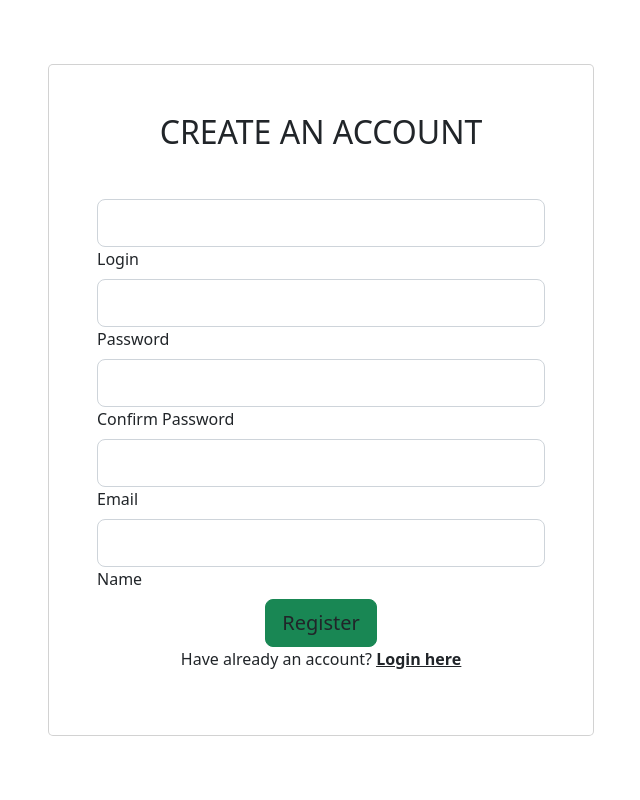
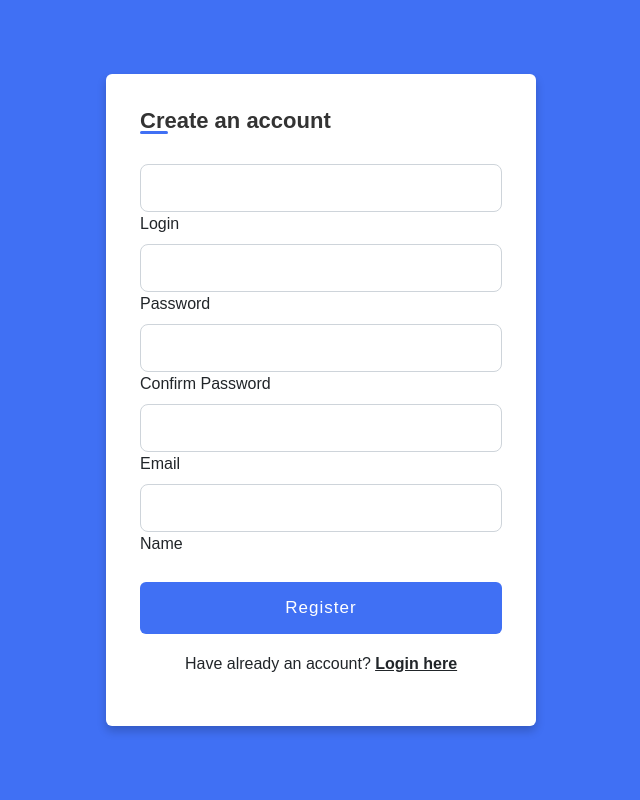
Before and after one commit to bembel1993/webAppJsonOOP, a PHP site: page /registration.php in a window 1280 px wide. Shown: the whole page, without its empty margins (319-959 px from the left). Run offline with PHP 8.4, Linux system fonts and the light colour scheme.

```diff
--- a/account.php
+++ b/account.php
@@ -20,7 +20,7 @@ include('includeForAccount.php');
     <link href="https://fonts.googleapis.com/css?family=Roboto:300,400,500,700" rel="stylesheet">
     <link href="https://cdn.jsdelivr.net/npm/bootstrap@5.2.3/dist/css/bootstrap.min.css" rel="stylesheet" integrity="sha384-rbsA2VBKQhggwzxH7pPCaAqO46MgnOM80zW1RWuH61DGLwZJEdK2Kadq2F9CUG65" crossorigin="anonymous">
     <link rel="stylesheet" href="https://maxcdn.bootstrapcdn.com/bootstrap/3.3.7/css/bootstrap.min.css">
-    <link rel="stylesheet" type="text/css" href="style.css" />
+
     <script src="https://ajax.googleapis.com/ajax/libs/jquery/3.6.1/jquery.min.js"></script>
 
 </head>
@@ -29,7 +29,7 @@ include('includeForAccount.php');
     <header>
         <div>
             <p>
-                <button type="button" class="btn btn-default btn-sm" style="float: right">
+                <button type="button" class="btn btn-info btn-lg" style="float: right">
                     <span class="glyphicon glyphicon-log-out"></span>
                     <!--<a href="?logout">Log out</a>-->
                     <a href="logout.php">Log out</a>
@@ -40,7 +40,7 @@ include('includeForAccount.php');
     </header>
     <div class="pri">
     </div>
-    <br><br><br><br>
+    <br><br>
 
     <a href="addUser.php">
         <button id="form" name="form" class="btn btn-danger">
--- a/registration.php
+++ b/registration.php
@@ -24,14 +24,8 @@ if (isset($_POST['submit'])) {
 </head>
 
 <body>
-    <section class="vh-100 bg-image">
-        <div class="mask d-flex align-items-center h-100 gradient-custom-3">
-            <div class="container h-100">
-                <div class="row d-flex justify-content-center align-items-center h-100">
-                    <div class="col-12 col-md-9 col-lg-7 col-xl-6">
-                        <div class="card" style="border-radius: 5px;">
-                            <div class="card-body p-5">
-                                <h2 class="text-uppercase text-center mb-5">Create an account</h2>
+    <div class="wrapper">
+        <h2>Create an account</h2>
 
         <form action="" method="post" enctype="multipart/form-data" autocomplete="off">
 
@@ -53,10 +47,8 @@ if (isset($_POST['submit'])) {
             <input type="text" id="name" name="name" class="form-control form-control-lg" />
             <label class="form-label" for="form3Example1cg">Name</label>
 
-                                    <div class="d-flex justify-content-center">
-                                        <button type="submit" id="submit" name="submit" value="submit" class="btn btn-success btn-block btn-lg gradient-custom-1 text-body">
-                                            Register
-                                        </button>
+            <div class="input-box button">
+                <input type="submit" id="submit" name="submit" value="Register">
             </div>
             <center>
                 <p>Have already an account?
@@ -67,11 +59,7 @@ if (isset($_POST['submit'])) {
             </center>
         </form>
 
-                            </div>
-                        </div>
-                    </div>
-                </div>
-            </div>
+
     </div>
     </section>
 </body>
--- a/style.css
+++ b/style.css
@@ -1,9 +1,105 @@
-.error{
+.error {
 	margin-top: 30px;
 	color: #af0c0c;
 }
 
-.success{
+.success {
 	margin-top: 30px;
 	color: green;
 }
+
+@import url('https://fonts.googleapis.com/css?family=Poppins:400,500,600,700&display=swap');
+*{
+  margin: 0;
+  padding: 0;
+  box-sizing: border-box;
+  font-family: 'Poppins', sans-serif;
+}
+body{
+  min-height: 100vh;
+  display: flex;
+  align-items: center;
+  justify-content: center;
+  background: #4070f4;
+}
+.wrapper{
+  position: relative;
+  max-width: 430px;
+  width: 100%;
+  background: #fff;
+  padding: 34px;
+  border-radius: 6px;
+  box-shadow: 0 5px 10px rgba(0,0,0,0.2);
+}
+.wrapper h2{
+  position: relative;
+  font-size: 22px;
+  font-weight: 600;
+  color: #333;
+}
+.wrapper h2::before{
+  content: '';
+  position: absolute;
+  left: 0;
+  bottom: 0;
+  height: 3px;
+  width: 28px;
+  border-radius: 12px;
+  background: #4070f4;
+}
+.wrapper form{
+  margin-top: 30px;
+}
+.wrapper form .input-box{
+  height: 52px;
+  margin: 18px 0;
+}
+form .input-box input{
+  height: 100%;
+  width: 100%;
+  outline: none;
+  padding: 0 15px;
+  font-size: 17px;
+  font-weight: 400;
+  color: #333;
+  border: 1.5px solid #C7BEBE;
+  border-bottom-width: 2.5px;
+  border-radius: 6px;
+  transition: all 0.3s ease;
+}
+.input-box input:focus,
+.input-box input:valid{
+  border-color: #4070f4;
+}
+form .policy{
+  display: flex;
+  align-items: center;
+}
+form h3{
+  color: #707070;
+  font-size: 14px;
+  font-weight: 500;
+  margin-left: 10px;
+}
+.input-box.button input{
+  color: #fff;
+  letter-spacing: 1px;
+  border: none;
+  background: #4070f4;
+  cursor: pointer;
+}
+.input-box.button input:hover{
+  background: #0e4bf1;
+}
+form .text h3{
+ color: #333;
+ width: 100%;
+ text-align: center;
+}
+form .text h3 a{
+  color: #4070f4;
+  text-decoration: none;
+}
+form .text h3 a:hover{
+  text-decoration: underline;
+}
--- a/userData.json
+++ b/userData.json
@@ -1 +1 @@
-{"0":{"id":1674819465,"login":"Vitali","password":"$2y$10$HHbzoTkqhS8b8Ivx5Hosre19ybYRffm5D0heKZQVLC.OT7S8KIuYe","confirm_password":"asdasd1","email":"a@mail","name":"aaa"},"3":{"id":1674819814,"login":"Avrelius","password":"$2y$10$\/B8XFmBRU2Zy1qrDJ6M5RerrdcLip7Q6EBubP9fzbMBGXJHFvzure","confirm_password":"zzzzzz1","email":"it@mail","name":"mark"},"4":{"id":1674820131,"login":"Jasons","password":"$2y$10$NEVU\/pe\/HQWfulM7LH0mVuRNi8aWO08kNHV8N1caS7DEJopXr6\/Va","confirm_password":"dddddd1","email":"jas@mail","name":"jas"},"5":{"id":1674820708,"login":"Martin1","password":"$2y$10$eMVwYM2eYOtB0zqibR.maeULgtOhBkU4EeAmDLAYo\/LgdrDSJu222","confirm_password":"zzzzzz1","email":"mar@mail","name":"mar"},"6":{"id":1674821150,"login":"sdasdasd","password":"$2y$10$r5qzqUGs.I\/FuzOu8BId7eMM3JVq2awKzdn8uMn0yuWxuWifRrhby","confirm_password":"ssssss1","email":"a@mail","name":"adasf"},"9":{"id":1674822441,"login":"Jasons12345","password":"$2y$10$wLZcW5ZHhusGPfob3vD8subN0I3CkHwn2s7OEHuzknjk8nns0RA8m","confirm_password":"qawsed1","email":"qwe@mail","name":"qwea"}}
+{"0":{"id":1674819465,"login":"Vitali","password":"$2y$10$kkNOm3p1Y4ymVz8TvPubhu0o1e3PLAcEIt83mRRC4lG5w3k7Qkl1y","confirm_password":"aaaaaa1","email":"a@mail","name":"Vitali"},"3":{"id":1674819814,"login":"Avrelius","password":"$2y$10$\/B8XFmBRU2Zy1qrDJ6M5RerrdcLip7Q6EBubP9fzbMBGXJHFvzure","confirm_password":"zzzzzz1","email":"it@mail","name":"mark"},"4":{"id":1674820131,"login":"Jasons","password":"$2y$10$NEVU\/pe\/HQWfulM7LH0mVuRNi8aWO08kNHV8N1caS7DEJopXr6\/Va","confirm_password":"dddddd1","email":"jas@mail","name":"jas"},"5":{"id":1674820708,"login":"Martin","password":"$2y$10$FprgjXwB97ZUW.cBk59rI.lqITKeplbWwBn70zzgkDVfAFpzPgFBO","confirm_password":"asdasd1","email":"mar@mail","name":"mar"},"9":{"id":1674822441,"login":"Jasons","password":"$2y$10$aXhe1Gn4IIe5TKVPD1QrO.m6TkFlPIv\/x2sljIqR0ZUgC.srSR9Ye","confirm_password":"asdasd1","email":"qwe@mail","name":"jas"},"10":{"id":1674851930,"login":"Mitridat","password":"$2y$10$ThYpgIufBvxevrZDravssuo8Guyt\/z1eIs6hhC332lmMiOznNMVaC","confirm_password":"qwerty1","email":"mitr@mail","name":"Mitr"},"11":{"id":1674852278,"login":"Giorgio","password":"$2y$10$XJPLlAAJD57sZPFMAVQVTOxDeYvljxZp.9hwR2o79p.Ii7dK2tP46","confirm_password":"asdasd2","email":"gir@mail","name":"Giorg"}}
```
Also changed, not shown: addUser.php (+9 -9 lines), login.php (+5 -15 lines). Lines whose indentation alone changed are shown as unchanged.
